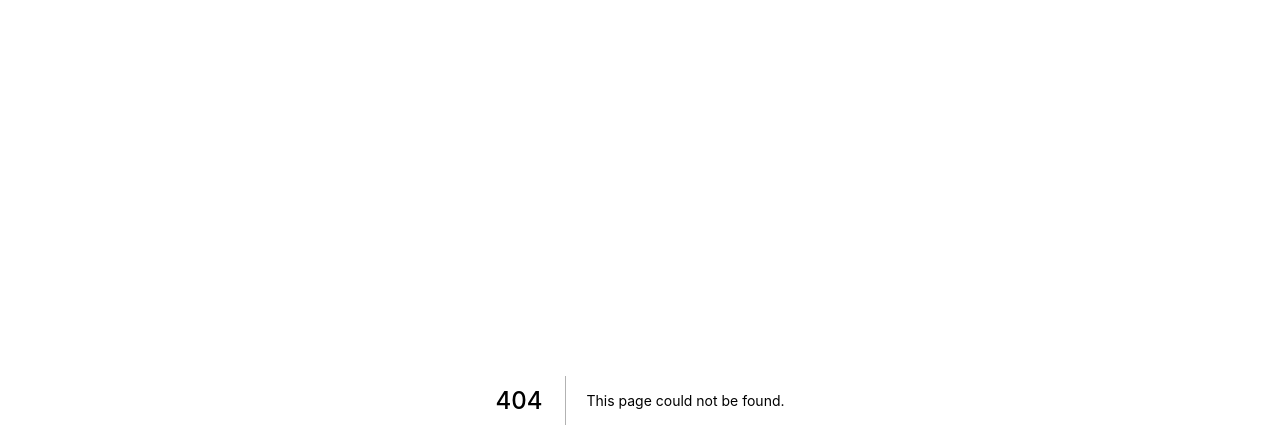
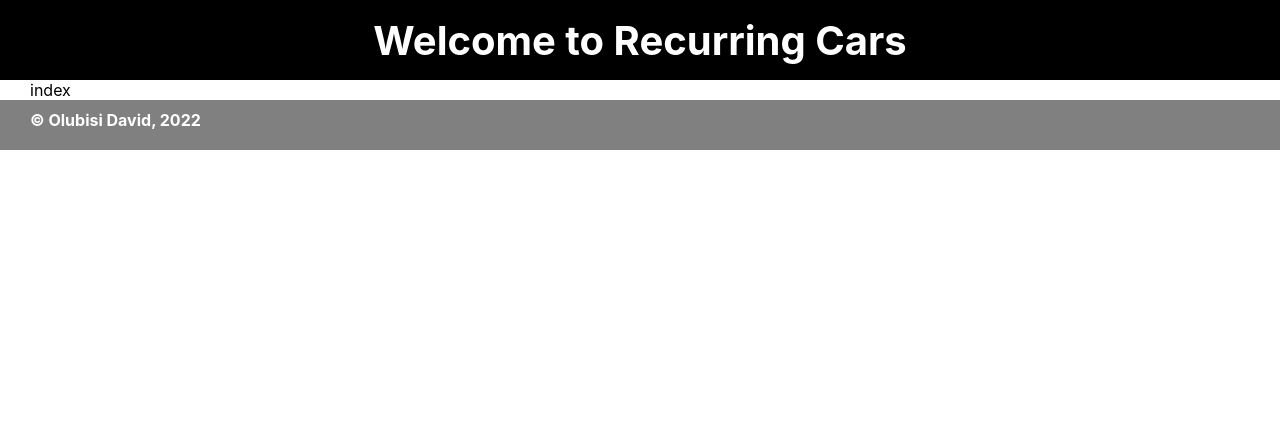
Before and after one commit to BisiDavi/using-authorize.net, a Next.js app: page /subscription in a window 1280 px wide. Before the commit this address had no page. Shown: the top 448 px of the page. Built offline with nearby package versions, Linux system fonts and the light colour scheme.

Commit message:
page updated subscription page added

```diff
--- a/components/form/CardForm.tsx
+++ b/components/form/CardForm.tsx
@@ -120,10 +120,8 @@ export default function CardForm({ userDetails }: Props) {
       ) : formStatus === "success" ? (
         <>
           <img src="/checkmark.gif" alt="successful" />
-          <h4>Payment Successful, you will receive an email notification </h4>
-          <Link href="/">
-            <button className="home">Home</button>
-          </Link>
+          <h4>Payment Successful </h4>
+          <button>View List of All Subscription</button>
         </>
       ) : (
         formStatus === "error" && (
--- a/pages/index.tsx
+++ b/pages/index.tsx
@@ -5,14 +5,12 @@ import Layout from "../layout";
 
 const Home: NextPage = () => {
   return (
-    <>
       <Layout>
         <section>
           <SiteInfo />
           <CarView />
         </section>
       </Layout>
-    </>
   );
 };
 
--- /dev/null
+++ b/pages/subscription/index.tsx
@@ -0,0 +1,9 @@
+import Layout from "../../layout";
+
+export default function SubscriptionPage() {
+  return (
+    <Layout>
+      <section>index</section>
+    </Layout>
+  );
+}
```
